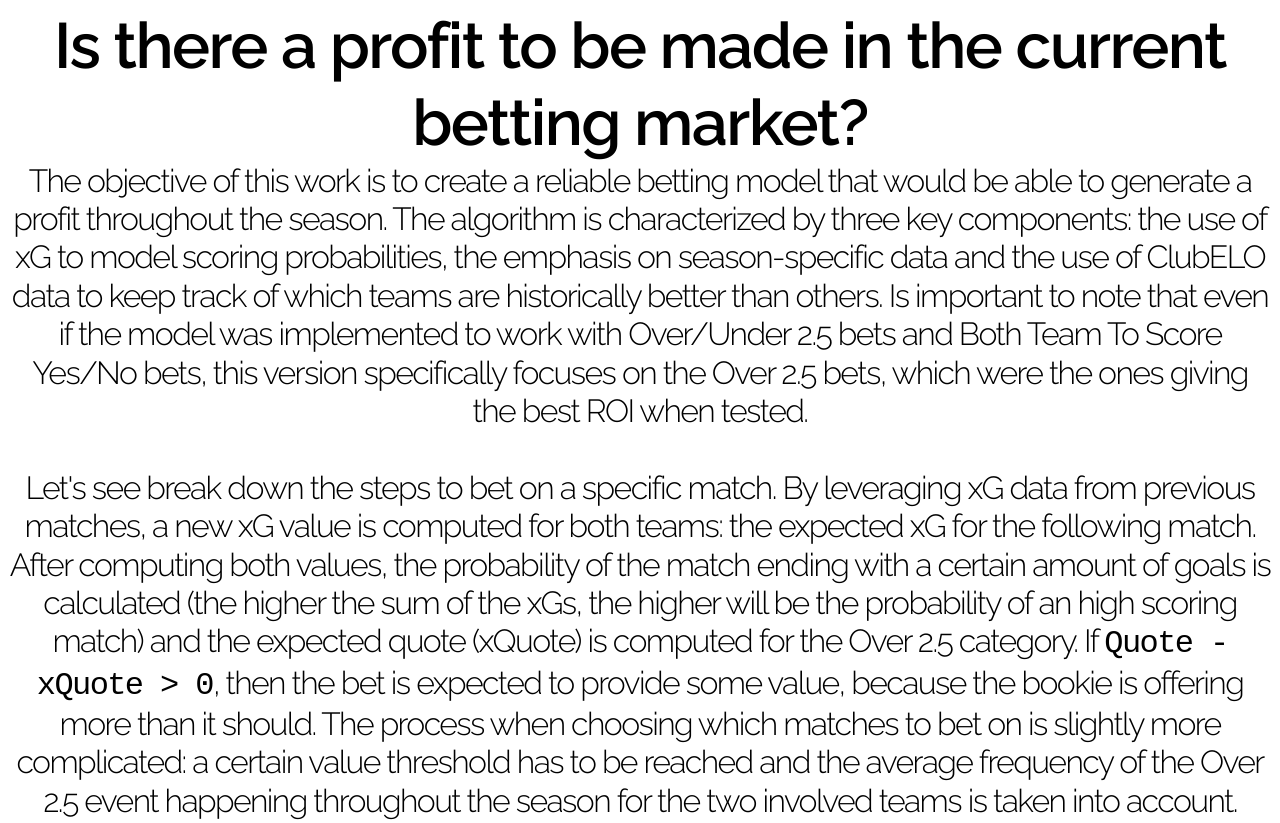
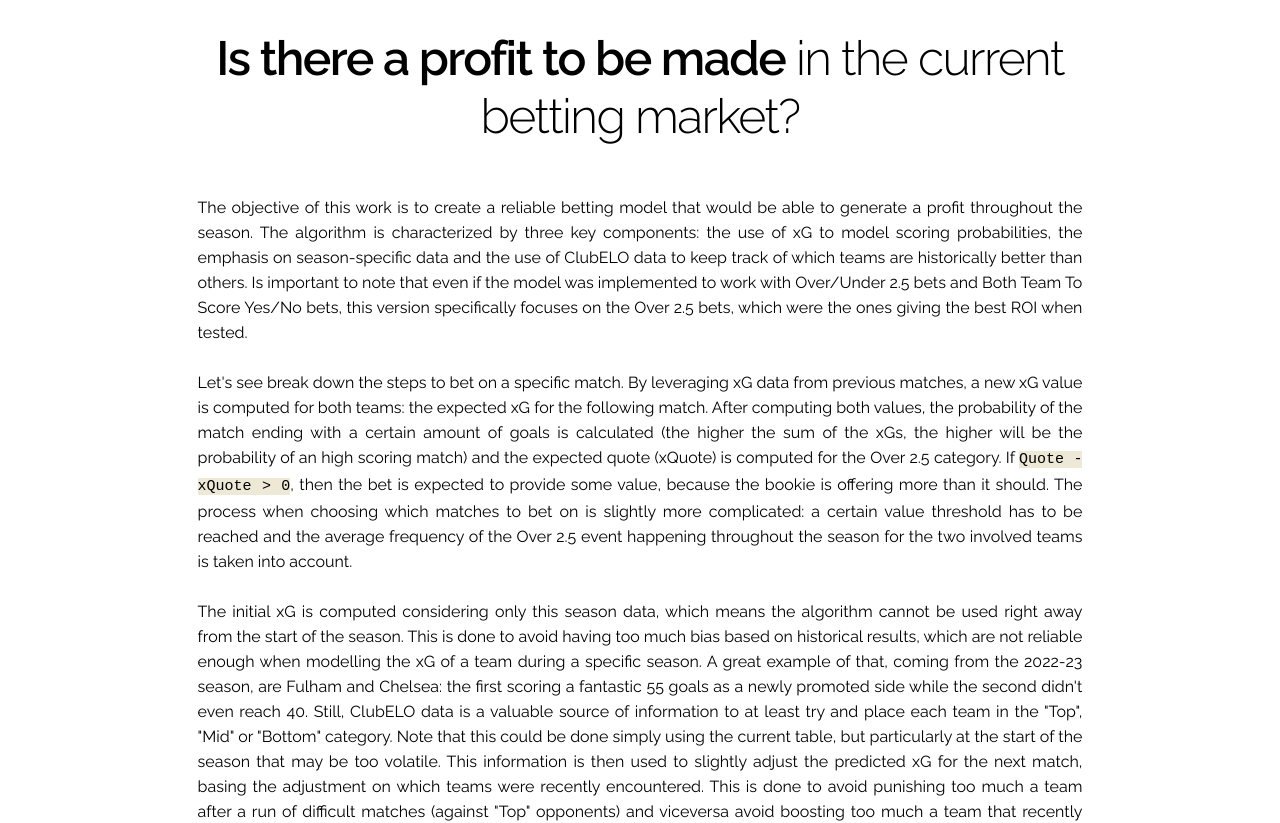
Before and after one commit to francescozonaro/francescozonaro.github.io, a React (Vite) app: page /betting in a window 1280 px wide. Shown: the top 823 px of the page. Built offline with nearby package versions, Linux system fonts and the light colour scheme; no server answers.

Commit message:
adding betting

```diff
--- a/src/App.css
+++ b/src/App.css
@@ -1,6 +1,6 @@
 @import url("https://fonts.googleapis.com/css2?family=Raleway:wght@300;400;600&display=swap");
 
-.App, .FZBets {
+.App {
     font-family: "Raleway", sans-serif;
 }
 
--- /dev/null
+++ b/src/ProjectBetting.css
@@ -0,0 +1,95 @@
+@import url("https://fonts.googleapis.com/css2?family=Raleway:wght@300;400;600&display=swap");
+
+.ProjectBetting {
+  position: relative;
+  font-family: "Raleway", sans-serif;
+  margin: auto;
+  width: 70%;
+  text-align: center;
+}
+
+.title {
+  margin-top: 30px;
+  font-size: 3rem;
+  line-height: 1.2;
+  letter-spacing: -0.1rem;
+  font-weight: 300;
+}
+
+.title strong {
+  font-weight: 900;
+}
+
+.separator {
+  margin: 10px 0 20px 0;
+  border-bottom: 1px solid black;
+}
+
+.button,
+button {
+  display: inline-block;
+  height: 38px;
+  padding: 0 30px;
+  color: #555;
+  text-align: center;
+  font-size: 11px;
+  font-weight: 600;
+  line-height: 38px;
+  letter-spacing: 0.1rem;
+  text-transform: uppercase;
+  text-decoration: none;
+  white-space: nowrap;
+  background-color: transparent;
+  border-radius: 4px;
+  border: 1px solid #bbb;
+  cursor: pointer;
+  box-sizing: border-box;
+}
+
+#table-wrapper table {
+  margin-top: 50px;
+  margin-bottom: 50px;
+  margin-left: auto;
+  margin-right: auto;
+  min-width: 1200px;
+}
+
+table td {
+  white-space: nowrap;
+  text-align: center;
+}
+
+#introduction-wrapper {
+  margin-top: 50px;
+  margin-bottom: 50px;
+  margin-left: auto;
+  margin-right: auto;
+}
+
+#introduction-wrapper .intro-text {
+  line-height: 25px;
+  text-align: justify;
+}
+
+#outro-wrapper {
+  margin-top: 50px;
+  margin-bottom: 50px;
+}
+
+#outro-wrapper .outro-text {
+  line-height: 25px;
+  text-align: justify;
+}
+
+#outro-wrapper .outro-links {
+  margin-top: 50px;
+}
+
+#introduction-wrapper code {
+  font-size: 15px;
+  background-color: rgb(238, 232, 214);
+}
+
+a {
+  color: #1eaedb;
+}
--- a/src/ProjectBetting.jsx
+++ b/src/ProjectBetting.jsx
@@ -1,4 +1,4 @@
-import "./App.css";
+import "./ProjectBetting.css";
 
 import axios from "axios";
 import React, { useEffect } from "react";
@@ -104,12 +104,14 @@ function ProjectBetting() {
   }
 
   return (
-    <div className="FZBets">
+    <div className="ProjectBetting">
       <div className="header">
         <div class="title">
           <strong>Is there a profit to be made</strong> in the current betting
           market?
         </div>
+
+      </div>
 
         <div id="introduction-wrapper">
           <div className="intro-text">
@@ -333,7 +335,6 @@ function ProjectBetting() {
             </a>
           </div>
         </div>
-      </div>
     </div>
   );
 }
```
